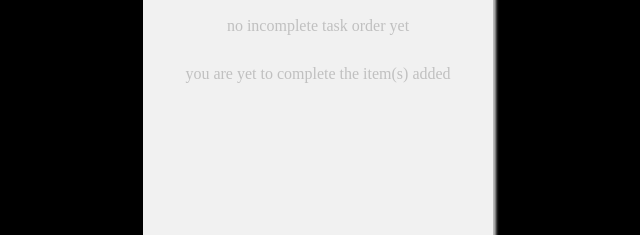
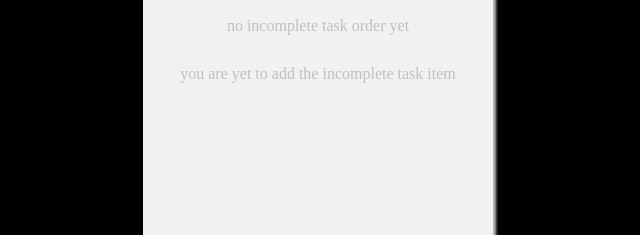
Before and after one commit to sodiqlawal/Todolist, a plain HTML site: page index.html in a window 1280 px wide. Shown: the part 125-360 px from the top of the page, 322-962 px from the left. Drawn offline with Linux system fonts and the light colour scheme.

Commit message:
made some few changes

```diff
--- a/index.html
+++ b/index.html
@@ -77,7 +77,7 @@
 			margin: 20px 0px;
 		}
 		#complist:empty:after{
-			content: 'you are yet to complete the item(s) added';
+			content: 'you are yet to add the incomplete task item';
 			width: 100%;
 			text-align: center;
 			display: block;
```
